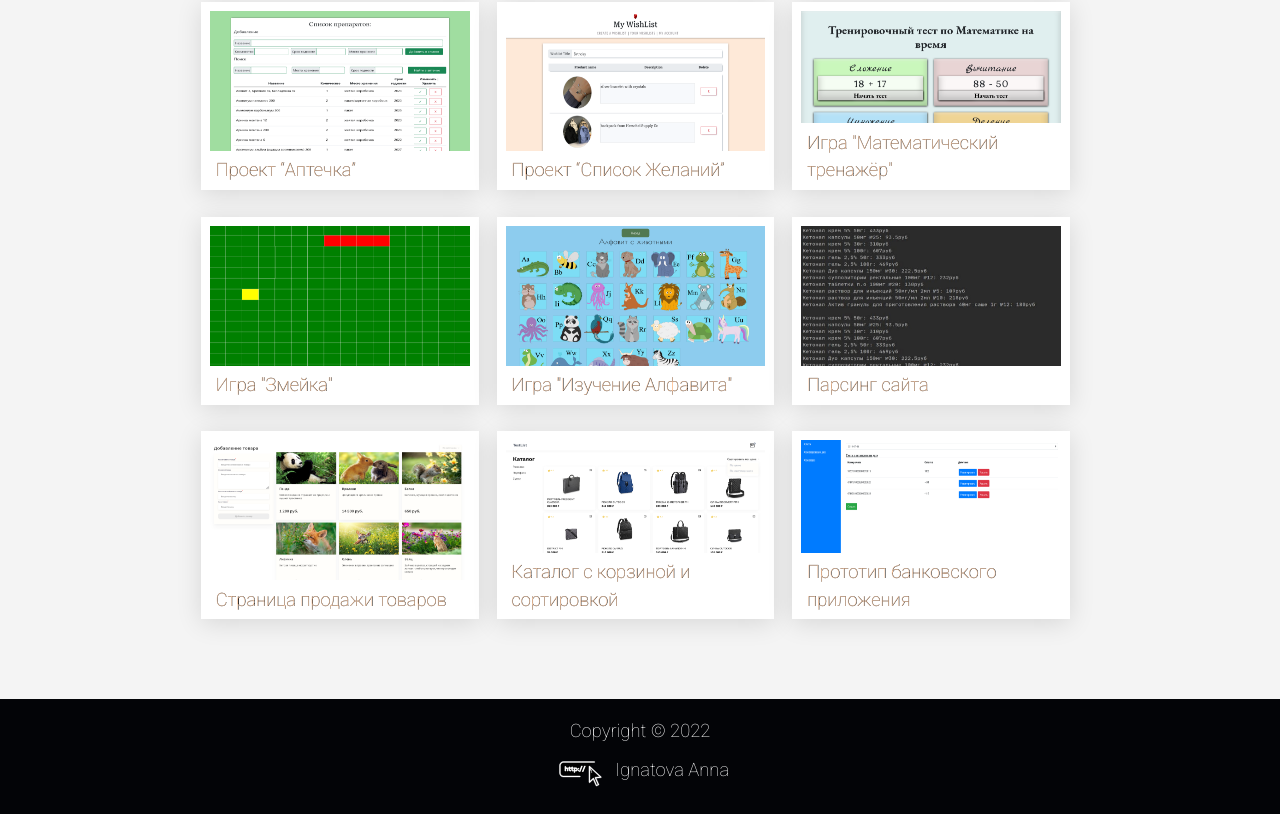
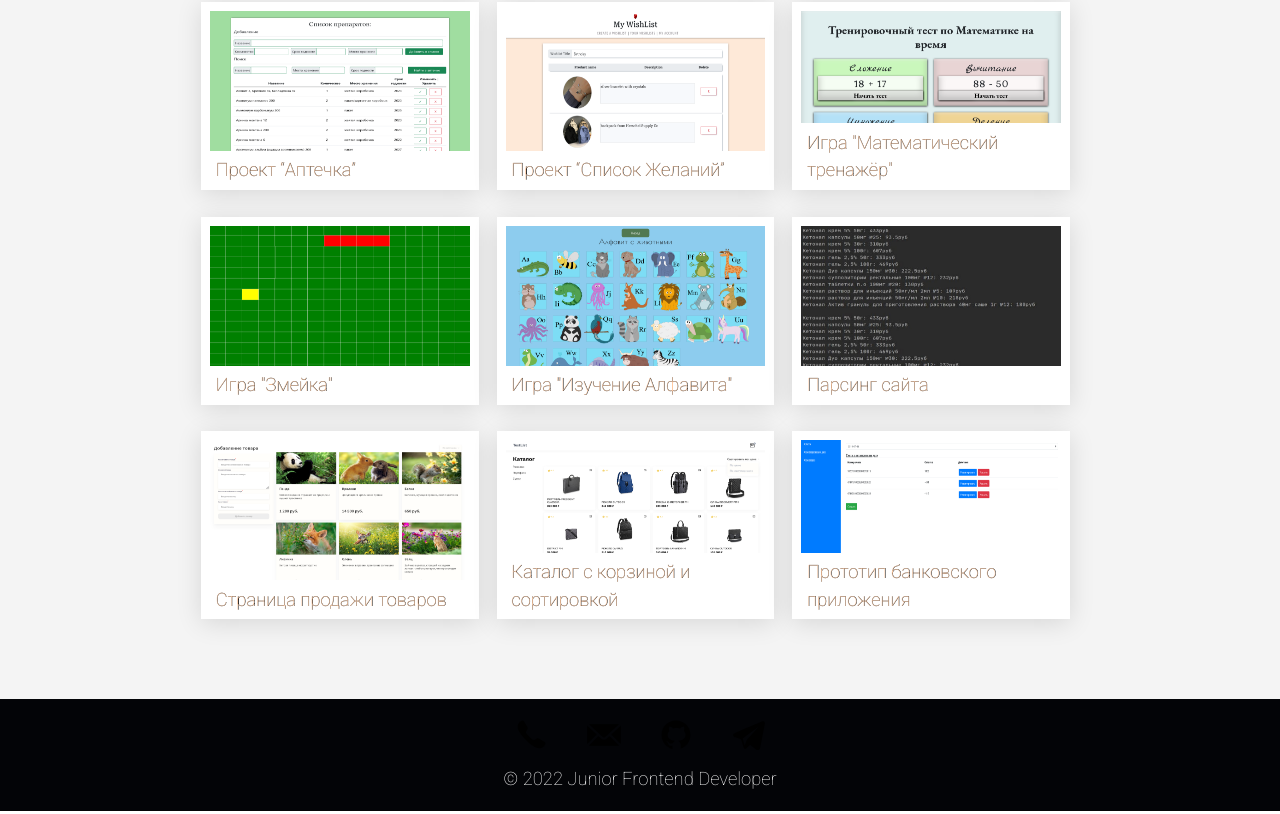
Before and after one commit to AnigalHub/Portfolio, a Nuxt app: page / in a window 1280 px wide. Shown: the part 1876-2690 px from the top of the page. Built offline with nearby package versions, Linux system fonts and the light colour scheme; a web font is replaced by a local one.

Commit message:
добавлены svg с контактами

```diff
--- a/components/myfooter.vue
+++ b/components/myfooter.vue
@@ -1,18 +1,60 @@
 <template>
+
   <div id="Myfooter">
-    <b-container class="text">
-      Copyright © 2022 <br>
-      <Logo_svg/>
-      Ignatova Anna
+    <b-container >
+      <div class="flex-container text">
+        <div v-for="information in ContactsRow" :key="information.text">
+          <a :href="information.href" :target="information.target">
+            <component :is="information.svg"/>
+          </a>
+        </div>
+      </div>
+      <div class="text">
+        © 2022 Junior Frontend Developer
+      </div>
     </b-container>
   </div>
 </template>
 
 <script>
     import Logo_svg from "~/components/logo_svg";
+    import Github_svg from "~/components/svg_contacts/github_svg";
+    import Telegram_svg from "~/components/svg_contacts/telegram_svg";
+    import Telephone_svg from "~/components/svg_contacts/telephone_svg";
+    import Email_svg from "~/components/svg_contacts/email_svg";
     export default {
         name: "myfooter",
-        components: {Logo_svg}
+        components: {Logo_svg, Github_svg, Telegram_svg, Telephone_svg, Email_svg},
+      data(){
+        return{
+          ContactsRow:[
+            {
+              svg:Telephone_svg,
+              href:'tel:' + '+7 (903) 151-39-31',
+              text:'+7 (903) 151-39-31',
+              target:'_self'
+            },
+            {
+              svg:Email_svg,
+              href:'mailto:' + 'rezvetz@gmail.com',
+              text:'annaignatova97@bk.ru',
+              target:'_self'
+            },
+            {
+              svg:Github_svg,
+              href:'https://github.com/AnigalHub',
+              text:'github.com/AnigalHub',
+              target:'_blank'
+            },
+            {
+              svg:Telegram_svg,
+              href:'https://t.me/annaignatova97',
+              text:'@annaignatova97',
+              target:'_blank'
+            },
+          ]
+        }
+      }
     }
 </script>
 
```
